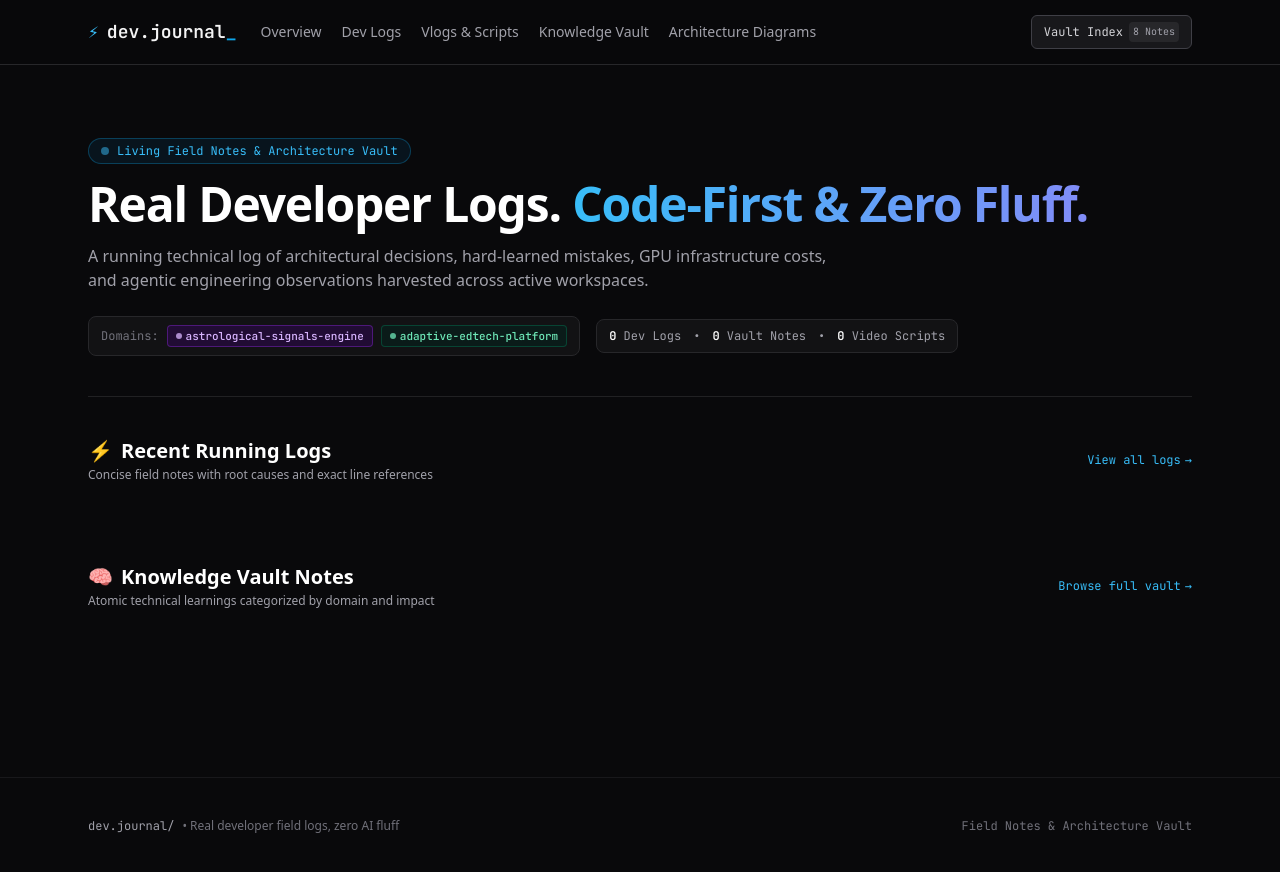
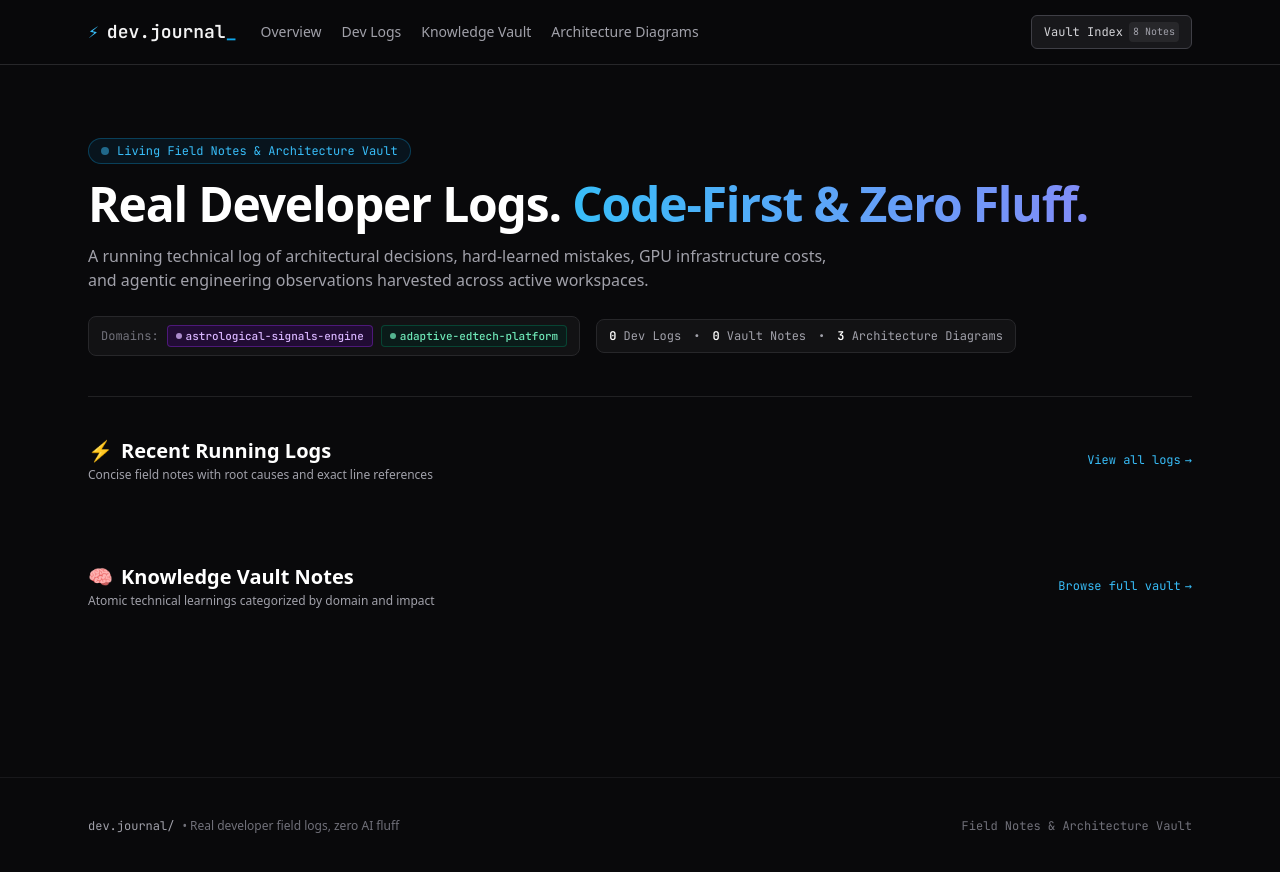
Before and after one commit to anupamanekar/learning-log, an Astro site in the folder site/: page / in a window 1280 px wide. Built offline with nearby package versions, Linux system fonts and the light colour scheme; Astro itself is replaced by a stand-in of ours.

Commit message:
feat(site): remove vlogs and video scripts from navbar and dashboard stats

```diff
--- a/site/src/components/Navbar.astro
+++ b/site/src/components/Navbar.astro
@@ -3,7 +3,6 @@
 const navLinks = [
   { href: '/', label: 'Overview' },
   { href: '/blogs', label: 'Dev Logs' },
-  { href: '/vlogs', label: 'Vlogs & Scripts' },
   { href: '/notes', label: 'Knowledge Vault' },
   { href: '/diagrams', label: 'Architecture Diagrams' },
 ];
--- a/site/src/pages/index.astro
+++ b/site/src/pages/index.astro
@@ -5,7 +5,6 @@ import TagPill from '../components/TagPill.astro';
 import { getCollection } from 'astro:content';
 
 const blogs = await getCollection('blogs');
-const vlogs = await getCollection('vlogs');
 const entries = await getCollection('entries');
 
 // Sort blogs by date descending
@@ -42,7 +41,7 @@ entries.sort((a, b) => new Date(b.data.date).getTime() - new Date(a.data.date).g
         <span>•</span>
         <span><strong class="text-white">{entries.length}</strong> Vault Notes</span>
         <span>•</span>
-        <span><strong class="text-white">{vlogs.length}</strong> Video Scripts</span>
+        <span><strong class="text-white">3</strong> Architecture Diagrams</span>
       </div>
     </div>
   </section>
```
